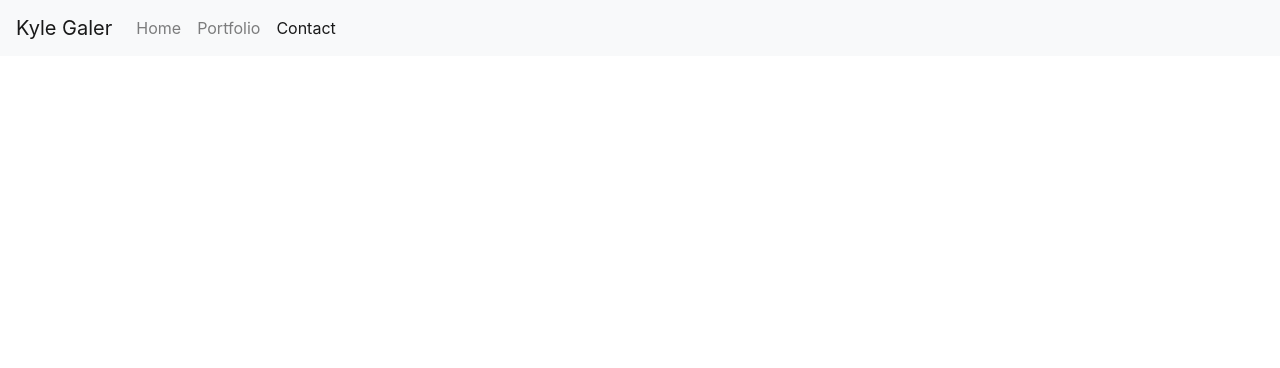
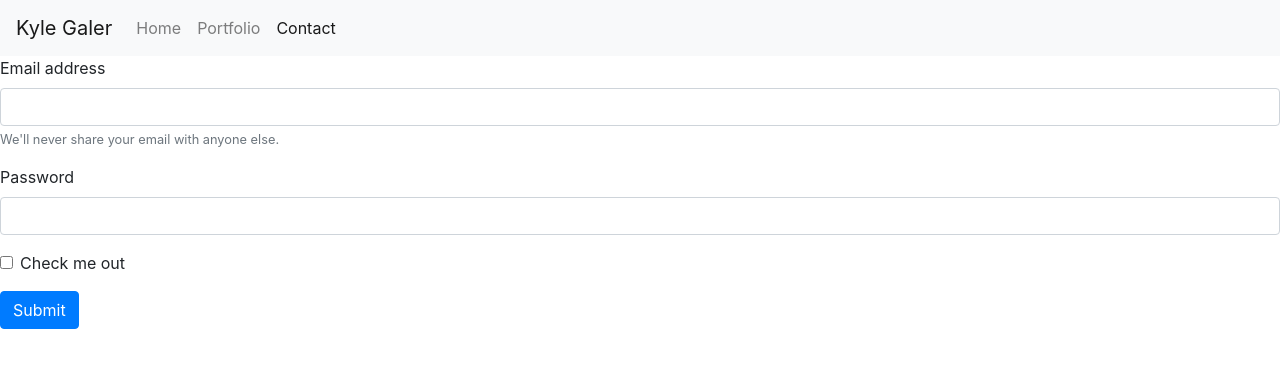
Before and after one commit to gaky0401/Portfolio, a plain HTML site: page contact/contact.html in a window 1280 px wide. Drawn offline with nearby package versions, Linux system fonts and the light colour scheme.

Commit message:
third commit

```diff
--- a/contact/contact.html
+++ b/contact/contact.html
@@ -15,10 +15,10 @@
         <div class="collapse navbar-collapse" id="navbarText">
           <ul class="navbar-nav mr-auto">
             <li class="nav-item">
-              <a class="nav-link" href="#">Home</a>
+              <a class="nav-link" href="../index.html">Home</a>
             </li>
             <li class="nav-item">
-              <a class="nav-link" href="#">Portfolio</a>
+              <a class="nav-link" href="../portfolio/portfolio.html">Portfolio</a>
             </li>
             <li class="nav-item active">
               <a class="nav-link" href="#">Contact <span class="sr-only">(current)</span></a>
@@ -28,6 +28,21 @@
       </nav>
 </header>
 <body>
-
+    <form>
+        <div class="form-group">
+          <label for="exampleInputEmail1">Email address</label>
+          <input type="email" class="form-control" id="exampleInputEmail1" aria-describedby="emailHelp">
+          <small id="emailHelp" class="form-text text-muted">We'll never share your email with anyone else.</small>
+        </div>
+        <div class="form-group">
+          <label for="exampleInputPassword1">Password</label>
+          <input type="password" class="form-control" id="exampleInputPassword1">
+        </div>
+        <div class="form-group form-check">
+          <input type="checkbox" class="form-check-input" id="exampleCheck1">
+          <label class="form-check-label" for="exampleCheck1">Check me out</label>
+        </div>
+        <button type="submit" class="btn btn-primary">Submit</button>
+      </form>
 </body>
 </html>
```
Also changed, not shown: index.html (+2 -2 lines), portfolio/portfolio.html (+2 -2 lines), contact/contact.css (added), index.css (added), portfolio/portfolio.css (added).
